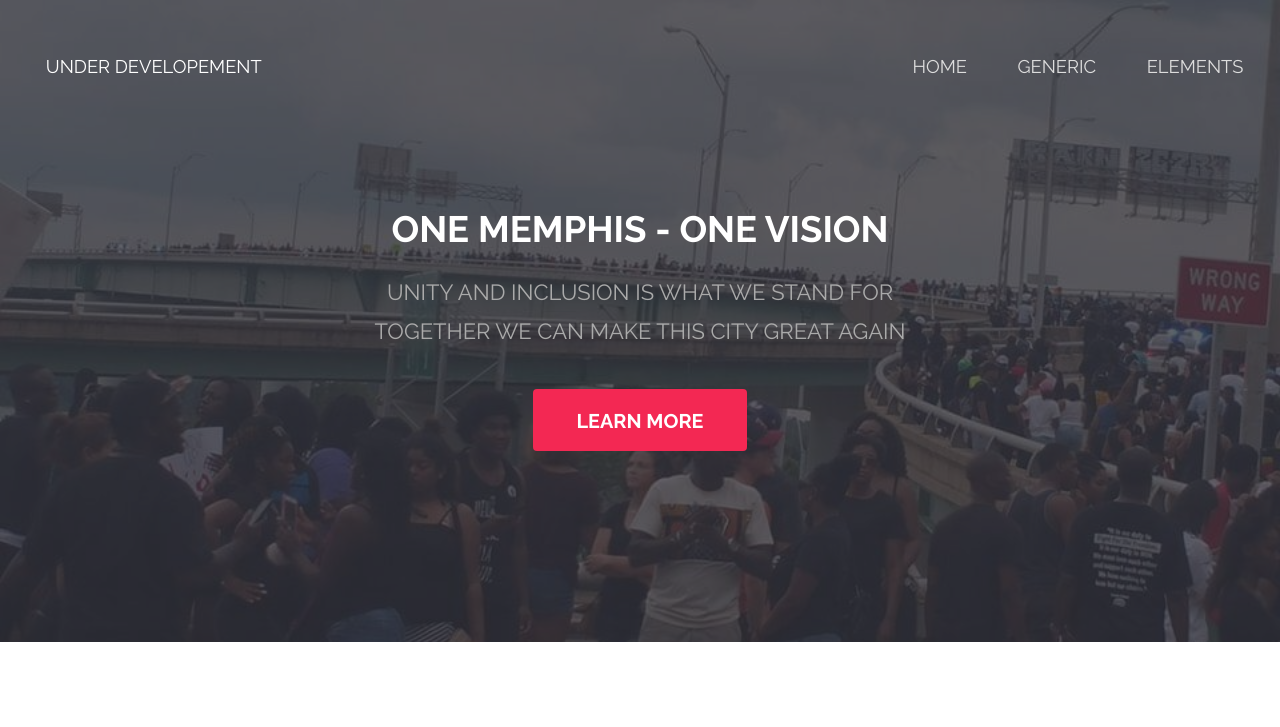
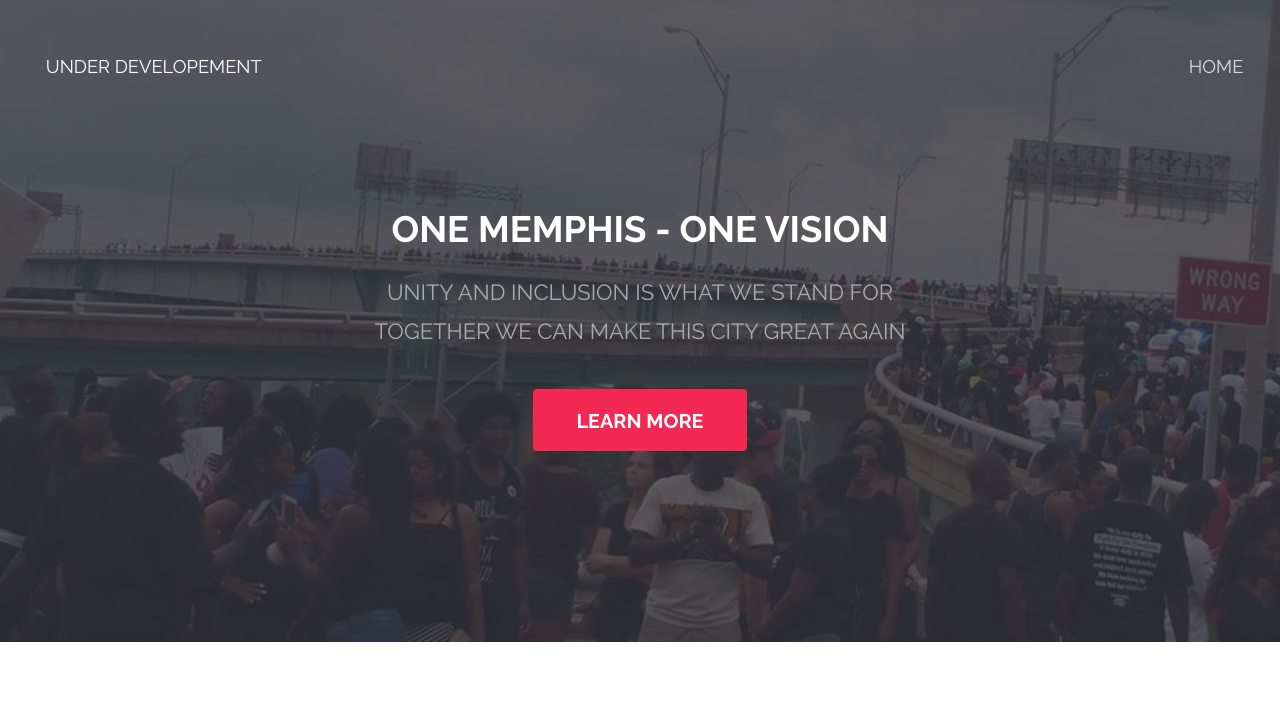
Before and after one commit to onememphisonevision/onememphisonevision.github.io, a plain HTML site: page index.html in a window 1280 px wide. Shown: the top 727 px of the page. Drawn offline with Linux system fonts and the light colour scheme.

Commit message:
added comments

```diff
--- a/index.html
+++ b/index.html
@@ -6,7 +6,7 @@
 -->
 <html>
 	<head>
-		<title>Spatial by TEMPLATED</title>
+		<title>One Memphis One Vision</title>
 		<meta charset="utf-8" />
 		<meta name="viewport" content="width=device-width, initial-scale=1" />
 		<link rel="stylesheet" href="assets/css/main.css" />
@@ -19,8 +19,8 @@
 				<nav id="nav">
 					<ul>
 						<li><a href="index.html">Home</a></li>
-						<li><a href="generic.html">Generic</a></li>
-						<li><a href="elements.html">Elements</a></li>
+					<!-- <li><a href="generic.html">Generic</a></li>
+						<li><a href="elements.html">Elements</a></li> -->
 					</ul>
 				</nav>
 			</header>
```
